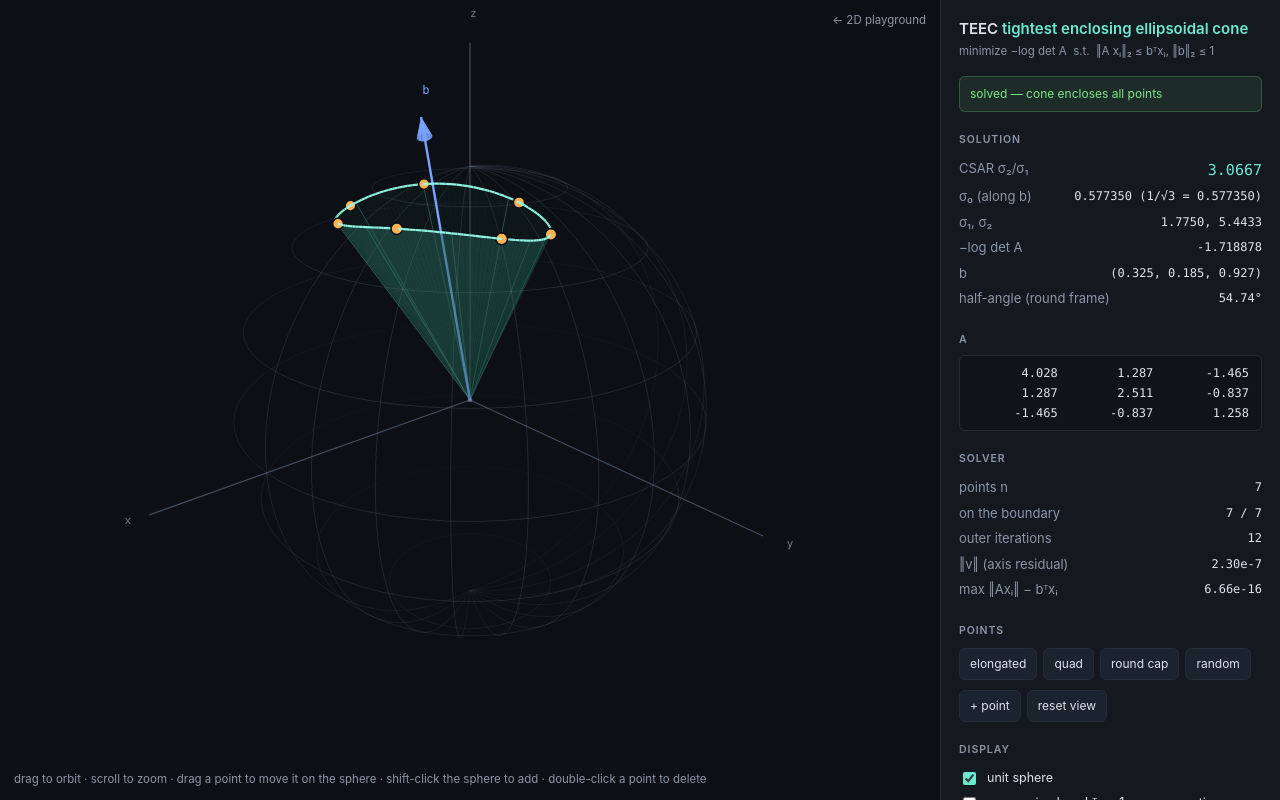
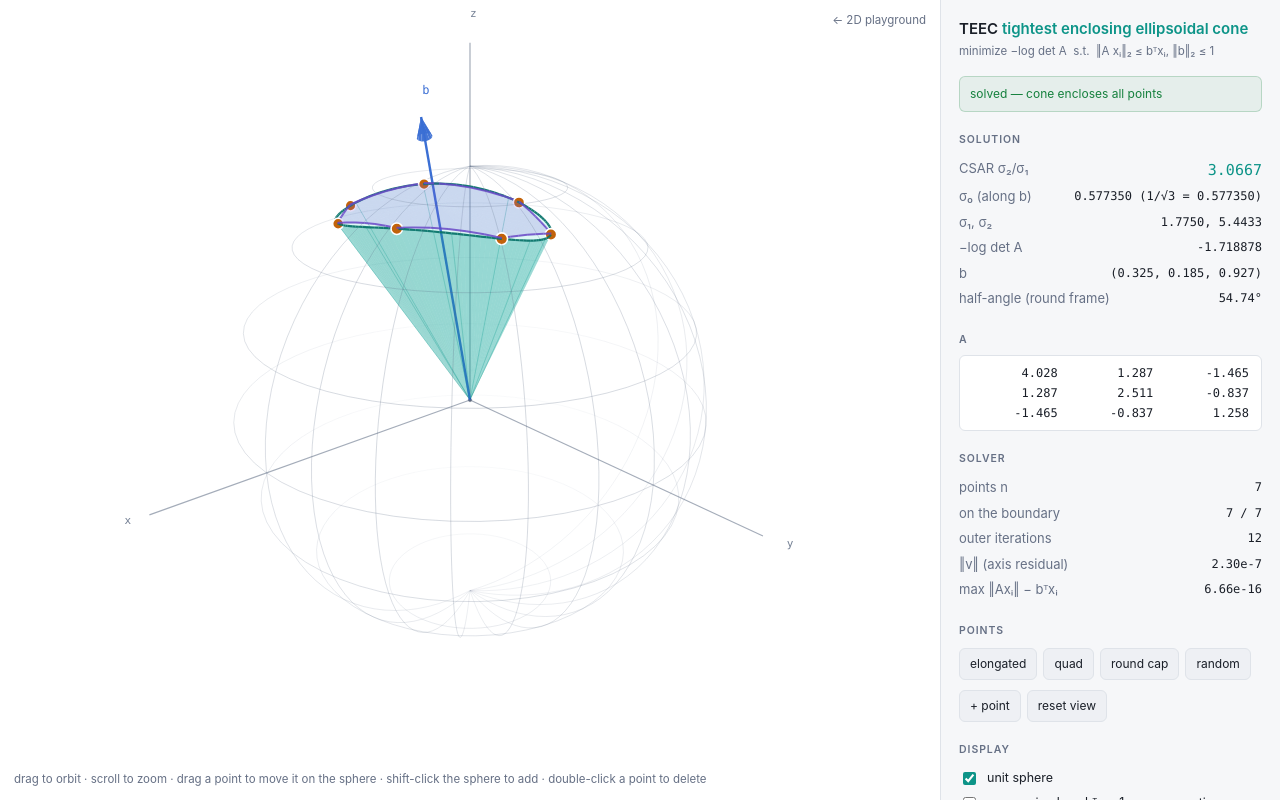
Before and after one commit to ajfriend/csar_viz, a plain HTML site: page teec3d.html in a window 1280 px wide. Drawn offline with Linux system fonts and the light colour scheme.

Commit message:
teec3d: white background, and fill the points' convex hull
Light palette throughout. The canvas colours needed retuning rather than
inverting -- on white an unlit cone facet has to go DARKER to stay visible, so
the shade term now multiplies a mid-tone base downward instead of lifting it
toward white.

New "convex hull of the points" toggle fills the geodesic convex hull as a
spherical polygon: the cell the cone is enclosing. The gnomonic projection
sends great circles to straight lines, so the planar hull of the projected
points IS the geodesic hull on the sphere -- an ordinary 2D monotone chain,
mapped back, with each edge subdivided so it curves with the surface.

Hull checked on 3000 random inputs: no containment or convexity violations;
collinear input degenerates to two vertices and is skipped, duplicates are
handled.

Co-Authored-By: Claude Opus 5 (1M context) <noreply@anthropic.com>

```diff
--- a/teec3d.html
+++ b/teec3d.html
@@ -6,9 +6,9 @@
 <title>TEEC — tightest enclosing ellipsoidal cone in 3D</title>
 <style>
   :root {
-    --bg: #0c0f14; --panel: #141920; --line: #252c38; --fg: #dde3ec; --dim: #8b96a8;
-    --accent: #6ee7d0; --cone: #6ee7d0; --bvec: #7aa2ff; --pt: #94a3bd; --active: #ffb454;
-    --bad: #ff6b6b; --good: #7ee787;
+    --bg: #ffffff; --panel: #f6f7f9; --line: #dfe3e9; --fg: #1a1f28; --dim: #667085;
+    --accent: #0d9488; --cone: #0d9488; --bvec: #3b6fd4; --pt: #8a94a6; --active: #c2620a;
+    --bad: #c0392b; --good: #15803d; --hull: #7c5cd6;
   }
   * { box-sizing: border-box; }
   html, body { height: 100%; margin: 0; }
@@ -34,16 +34,17 @@
   .row .v, .mat { font-family: ui-monospace, "SF Mono", Menlo, monospace; font-size: 12px; }
   .row .v.big { font-size: 15px; color: var(--accent); }
   .mat { display: grid; grid-template-columns: repeat(3, 1fr); gap: 2px 10px; background: #0f131a;
-    border: 1px solid var(--line); border-radius: 6px; padding: 8px 12px; text-align: right; margin-top: 4px; }
+    border: 1px solid var(--line); border-radius: 6px; padding: 8px 12px; text-align: right; margin-top: 4px;
+    background: #fff; }
   label.ck { display: flex; align-items: center; gap: 8px; padding: 3px 0; cursor: pointer; font-size: 12.5px; }
   input[type=checkbox] { accent-color: var(--accent); }
   .btns { display: flex; gap: 6px; flex-wrap: wrap; margin-top: 10px; }
-  button { background: #1b232e; color: var(--fg); border: 1px solid var(--line); border-radius: 6px;
+  button { background: #eef0f4; color: var(--fg); border: 1px solid var(--line); border-radius: 6px;
     padding: 6px 10px; font: inherit; font-size: 12px; cursor: pointer; }
-  button:hover { background: #232f3d; border-color: #3a4658; }
+  button:hover { background: #e3e7ee; border-color: #c3cad5; }
   .status { padding: 8px 10px; border-radius: 6px; font-size: 12px; margin-top: 6px; }
-  .status.ok { background: rgba(126,231,135,.09); color: var(--good); border: 1px solid rgba(126,231,135,.25); }
-  .status.no { background: rgba(255,107,107,.09); color: var(--bad); border: 1px solid rgba(255,107,107,.25); }
+  .status.ok { background: rgba(21,128,61,.07); color: var(--good); border: 1px solid rgba(21,128,61,.22); }
+  .status.no { background: rgba(192,57,43,.06); color: var(--bad); border: 1px solid rgba(192,57,43,.22); }
   .note { color: var(--dim); font-size: 11.5px; margin-top: 10px; }
   code { font-family: ui-monospace, Menlo, monospace; }
   .sw { display: inline-block; width: 9px; height: 9px; border-radius: 2px; margin-right: 6px; vertical-align: 1px; }
@@ -96,6 +97,7 @@
   <label class="ck"><input type="checkbox" id="cSphere" checked> unit sphere</label>
   <label class="ck"><input type="checkbox" id="cGno"> gnomonic plane bᵀx = 1 + cross-section</label>
   <label class="ck"><input type="checkbox" id="cRays"> projection rays</label>
+  <label class="ck"><input type="checkbox" id="cHull" checked> convex hull of the points</label>
   <label class="ck"><input type="checkbox" id="cAxes" checked> coordinate axes</label>
 
   <h2>Legend</h2>
@@ -103,6 +105,8 @@
     <span class="sw" style="background:var(--cone)"></span>cone C(A, b) and its rim on the sphere<br>
     <span class="sw" style="background:var(--active)"></span>points on the cone boundary (the support set)<br>
     <span class="sw" style="background:var(--pt)"></span>points strictly inside<br>
+    <span class="sw" style="background:var(--hull)"></span>geodesic convex hull of the points — the
+    spherical polygon the cone encloses<br>
     <span class="sw" style="background:var(--bvec)"></span>optimal axis b
   </div>
   <p class="note">For a fixed b the problem is exactly the 2D minimum-area enclosing
@@ -394,7 +398,7 @@ const pushDot = (p, r, fill, stroke, lw) => {
 let LIGHT = nz(V(-0.4, -0.75, 0.75));   // key light, re-aimed over the viewer's shoulder each frame
 
 function sphereWire() {
-  const col = z => `rgba(120,136,160,${0.30 * Math.min(1, Math.max(0.12, (5.2 - z) / 3))})`;
+  const col = z => `rgba(88,104,128,${0.34 * Math.min(1, Math.max(0.10, (5.2 - z) / 3))})`;
   for (let m = 0; m < 12; m++) {                       // meridians
     const a = Math.PI * m / 12;
     let prev = null;
@@ -446,19 +450,20 @@ function drawCone(S) {
     const toEye = nz(sub(B.eye, scl(add(p0, p1), 0.5)));
     const front = dot(nrm, toEye) > 0;
     const lam = Math.max(0, dot(nrm, LIGHT));
-    const sh = 0.42 + 0.58 * lam;                       // wrapped lambert
-    const spec = Math.pow(lam, 14) * 90;                // soft highlight
-    const [r, g, bl] = [86, 214, 190].map(c =>
-      Math.round(Math.min(255, c * (front ? sh : sh * 0.55) + (front ? spec : 0))));
-    pushPoly([O, p0, p1], `rgba(${r},${g},${bl},${front ? 0.52 : 0.22})`, null, 0);
+    // On white, unlit facets must go DARKER to stay visible, so shade multiplies
+    // a mid-tone base downward rather than lifting it toward white.
+    const sh = 1.06 - 0.42 * lam;
+    const [r, g, bl] = [13, 148, 136].map(c =>
+      Math.round(Math.max(0, Math.min(255, c * (front ? sh : sh * 1.25)))));
+    pushPoly([O, p0, p1], `rgba(${r},${g},${bl},${front ? 0.34 : 0.14})`, null, 0);
   }
-  const rimCol = gno ? 'rgba(255,180,84,0.95)' : 'rgba(150,255,235,0.95)';
+  const rimCol = gno ? 'rgba(194,98,10,0.95)' : 'rgba(10,116,106,0.95)';
   for (let k = 0; k < rim.length; k++) {              // rim curve = the cross-section
     const p0 = ext(rim[k]), p1 = ext(rim[(k + 1) % rim.length]);
     pushLine(p0, p1, rimCol, 2.2);
   }
   for (let k = 0; k < rim.length; k += 16)            // a few rulings for structure
-    pushLine(O, ext(rim[k]), 'rgba(150,255,235,0.30)', 1);
+    pushLine(O, ext(rim[k]), 'rgba(13,148,136,0.30)', 1);
 }
 
 function drawGnomonic(S) {
@@ -469,20 +474,72 @@ function drawGnomonic(S) {
   const R = Math.max(ax[0].r, ax[1].r) * 1.7 + 0.1;
   const cW = toW(v);
   const quad = [[-R,-R],[R,-R],[R,R],[-R,R]].map(([a, b]) => toW({ x: v.x + a, y: v.y + b }));
-  pushPoly(quad, 'rgba(122,162,255,0.07)', 'rgba(122,162,255,0.28)', 1);
+  pushPoly(quad, 'rgba(59,111,212,0.06)', 'rgba(59,111,212,0.30)', 1);
   for (const a of ax)                    // the ellipse itself is drawn as the cone rim; show its axes
     pushLine(toW({ x: v.x - a.r*a.u.x, y: v.y - a.r*a.u.y }),
-             toW({ x: v.x + a.r*a.u.x, y: v.y + a.r*a.u.y }), 'rgba(255,180,84,0.4)', 1);
-  for (const u of S.P) pushDot(toW(u), 3, '#ffd9a0', null);
-  pushDot(cW, 3.5, '#7aa2ff', '#0c0f14', 1.2);
+             toW({ x: v.x + a.r*a.u.x, y: v.y + a.r*a.u.y }), 'rgba(194,98,10,0.45)', 1);
+  for (const u of S.P) pushDot(toW(u), 3, '#b45309', null);
+  pushDot(cW, 3.5, '#3b6fd4', '#ffffff', 1.2);
+}
+
+// Andrew's monotone chain; returns the hull in CCW order.
+function hull2d(P) {
+  const pts = P.slice().sort((a, b) => a.x - b.x || a.y - b.y);
+  const cr = (o, a, b) => (a.x - o.x) * (b.y - o.y) - (a.y - o.y) * (b.x - o.x);
+  const lo = [], up = [];
+  for (const q of pts) {
+    while (lo.length >= 2 && cr(lo[lo.length - 2], lo[lo.length - 1], q) <= 0) lo.pop();
+    lo.push(q);
+  }
+  for (let i = pts.length - 1; i >= 0; i--) {
+    const q = pts[i];
+    while (up.length >= 2 && cr(up[up.length - 2], up[up.length - 1], q) <= 0) up.pop();
+    up.push(q);
+  }
+  lo.pop(); up.pop();
+  return lo.concat(up);
+}
+
+// The gnomonic projection sends great circles to straight lines, so the planar
+// convex hull of the projected points IS the geodesic convex hull on the sphere —
+// the spherical polygon whose vertices the cone has to enclose.
+function hullOnSphere(S) {
+  const P = [];
+  for (const x of X) {
+    const d = dot(S.b, x);
+    if (d <= 1e-9) return null;
+    P.push({ x: dot(S.f1, x) / d, y: dot(S.f2, x) / d });
+  }
+  const h = hull2d(P);
+  if (h.length < 3) return null;
+  return h.map(u => nz(add(add(scl(S.f1, u.x), scl(S.f2, u.y)), S.b)));
+}
+
+function drawHull(S) {
+  const h = hullOnSphere(S);
+  if (!h) return;
+  const R = 1.004;                       // lift clear of the sphere wireframe
+  const c = scl(nz(h.reduce((a, v) => add(a, v), V(0, 0, 0))), R);
+  const K = 6;                           // subdivisions per edge, so edges curve
+  for (let i = 0; i < h.length; i++) {
+    const a = h[i], b2 = h[(i + 1) % h.length];
+    let prev = scl(a, R);
+    for (let j = 1; j <= K; j++) {
+      const t = j / K;
+      const q = scl(nz(add(scl(a, 1 - t), scl(b2, t))), R);
+      pushPoly([c, prev, q], 'rgba(124,92,214,0.20)', null, 0);
+      pushLine(prev, q, 'rgba(104,70,198,0.85)', 2);
+      prev = q;
+    }
+  }
 }
 
 function drawAxes() {
-  const L = 1.45, c = 'rgba(120,140,170,0.5)';
+  const L = 1.45, c = 'rgba(90,104,128,0.55)';
   for (const [d, lab] of [[V(1,0,0),'x'], [V(0,1,0),'y'], [V(0,0,1),'z']]) {
     pushLine(V(0,0,0), scl(d, L), c, 1.2);
     const q = project(scl(d, L * 1.06));
-    if (q) prims.push({ z: q.z, f: () => { ctx.fillStyle = 'rgba(140,160,190,0.75)';
+    if (q) prims.push({ z: q.z, f: () => { ctx.fillStyle = 'rgba(90,104,128,0.85)';
       ctx.font = '11px ui-monospace, Menlo, monospace'; ctx.fillText(lab, q.x, q.y); } });
   }
 }
@@ -500,30 +557,31 @@ function draw() {
 
   if (sol && sol.ok) {
     drawCone(sol);
+    if (ui('cHull').checked) drawHull(sol);
     if (ui('cGno').checked) drawGnomonic(sol);
     if (ui('cRays').checked) for (const x of X)
-      pushLine(V(0,0,0), scl(x, 1 / Math.max(dot(sol.b, x), 1e-6)), 'rgba(180,200,230,0.22)', 1);
+      pushLine(V(0,0,0), scl(x, 1 / Math.max(dot(sol.b, x), 1e-6)), 'rgba(90,104,128,0.28)', 1);
     // axis b
     const tip = scl(sol.b, ui('cGno').checked ? 1.0 : 1.34);
-    pushLine(V(0,0,0), tip, '#7aa2ff', 2.4);
+    pushLine(V(0,0,0), tip, '#3b6fd4', 2.4);
     const [a1, a2] = frameOf(sol.b), back = scl(sol.b, -0.075), rad = 0.027;
     for (let k = 0; k < 12; k++) {                       // arrowhead
       const t0 = 2*Math.PI*k/12, t1 = 2*Math.PI*(k+1)/12;
       const r0 = add(add(tip, back), add(scl(a1, rad*Math.cos(t0)), scl(a2, rad*Math.sin(t0))));
       const r1 = add(add(tip, back), add(scl(a1, rad*Math.cos(t1)), scl(a2, rad*Math.sin(t1))));
-      pushPoly([tip, r0, r1], 'rgba(122,162,255,0.95)', null, 0);
+      pushPoly([tip, r0, r1], 'rgba(59,111,212,0.95)', null, 0);
     }
     const tq = project(scl(sol.b, 1.42));
-    if (tq) prims.push({ z: tq.z, f: () => { ctx.fillStyle = '#7aa2ff';
+    if (tq) prims.push({ z: tq.z, f: () => { ctx.fillStyle = '#3b6fd4';
       ctx.font = '12px ui-monospace, Menlo, monospace'; ctx.fillText('b', tq.x + 5, tq.y); } });
   }
 
   for (let i = 0; i < X.length; i++) {
     const x = X[i];
     const act = sol && sol.ok && Math.abs(len(mv(sol.A, x)) - dot(sol.b, x)) < 1e-7;
-    pushDot(x, act ? 5.2 : 4.2, act ? '#ffb454' : '#94a3bd', '#0c0f14', 1.6);
+    pushDot(x, act ? 5.2 : 4.2, act ? '#c2620a' : '#8a94a6', '#ffffff', 1.6);
   }
-  pushDot(V(0, 0, 0), 2.6, '#5a6478', null);                 // apex
+  pushDot(V(0, 0, 0), 2.6, '#5a6478', '#ffffff', 1);         // apex
 
   prims.sort((a, b) => b.z - a.z);
   for (const p of prims) p.f();
@@ -615,7 +673,7 @@ ui('addPt').onclick = () => {
   recompute();
 };
 ui('resetCam').onclick = () => { cam.az = 0.85; cam.el = 0.42; cam.dist = 4.0; draw(); };
-for (const id of ['cSphere', 'cGno', 'cRays', 'cAxes']) ui(id).addEventListener('change', draw);
+for (const id of ['cSphere', 'cGno', 'cRays', 'cAxes', 'cHull']) ui(id).addEventListener('change', draw);
 window.addEventListener('resize', resize);
 
 preset('strip');
```
Also changed, not shown: 1 other file.
